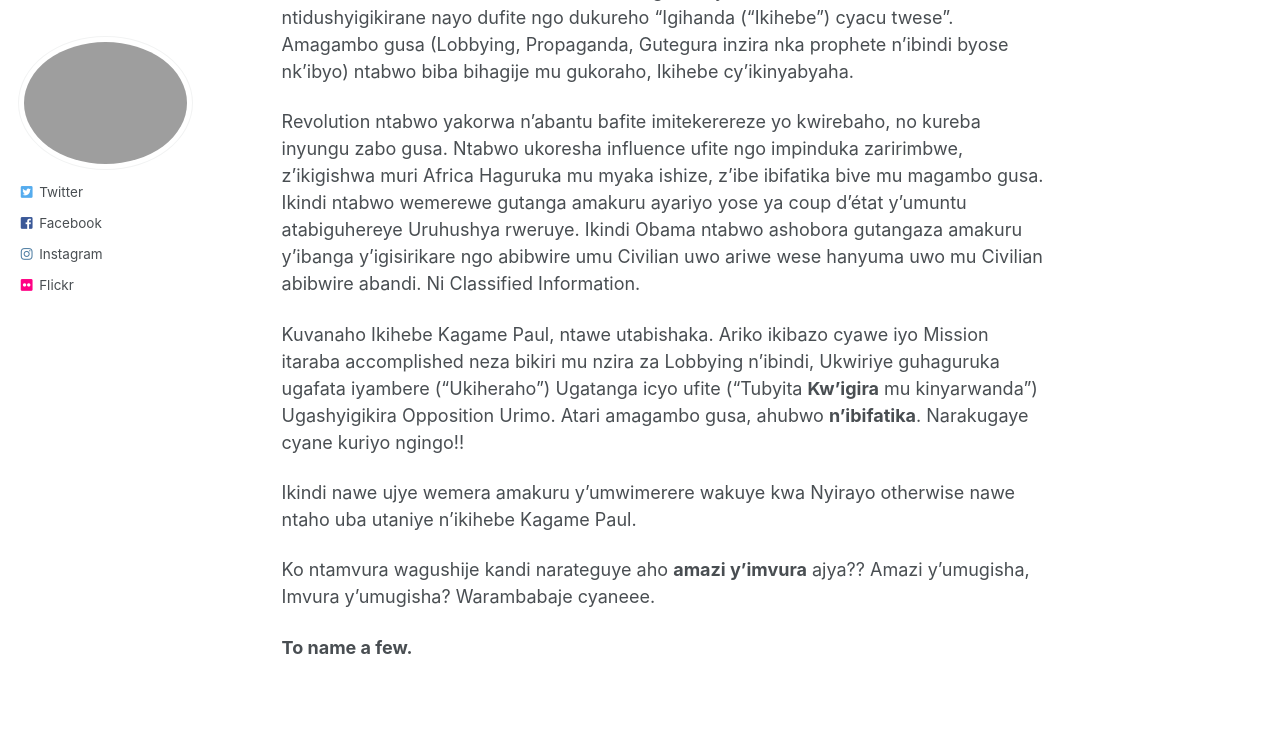
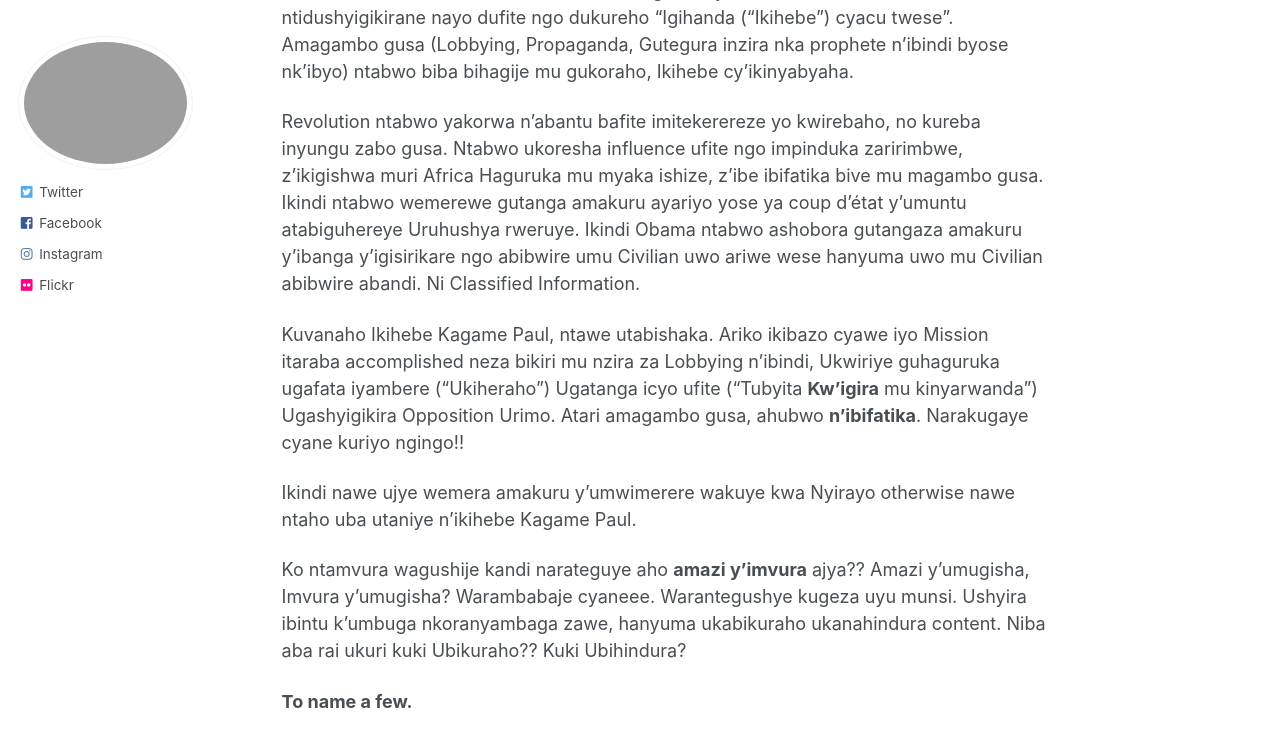
Before and after one commit to phdcsseiden/phdcsseiden.github.io, a Jekyll site: the page built from _pages/Gitwaza.md, in a window 1280 px wide and 900 px high, scrolled down 784 px. Shown: the top 747 px of the window. Built offline with Jekyll 4.4.1, drawn with Linux system fonts in a browser that asks for light colours.

Commit message:
Update Gitwaza.md

```diff
--- a/_pages/Gitwaza.md
+++ b/_pages/Gitwaza.md
@@ -40,7 +40,7 @@
 Ikindi nawe ujye wemera amakuru y'umwimerere wakuye kwa Nyirayo otherwise nawe ntaho uba utaniye n'ikihebe Kagame Paul.
 
 
-Ko ntamvura wagushije kandi narateguye aho <b>amazi y'imvura</b> ajya?? Amazi y'umugisha, Imvura y'umugisha? Warambabaje cyaneee.
+Ko ntamvura wagushije kandi narateguye aho <b>amazi y'imvura</b> ajya?? Amazi y'umugisha, Imvura y'umugisha? Warambabaje cyaneee. Warantegushye kugeza uyu munsi. Ushyira ibintu k'umbuga nkoranyambaga zawe, hanyuma ukabikuraho ukanahindura content. Niba aba rai ukuri kuki Ubikuraho?? Kuki Ubihindura?
 
 
 <b> To name a few. </b>
```
